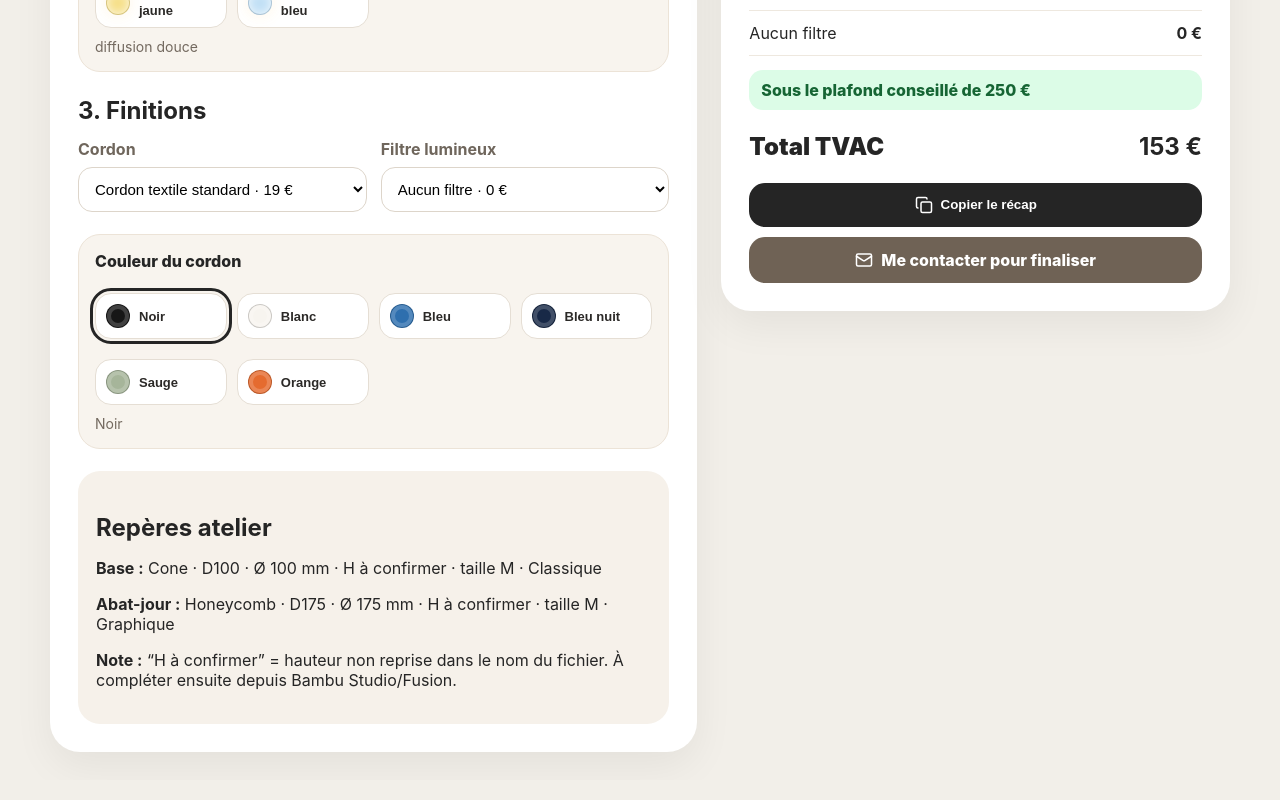
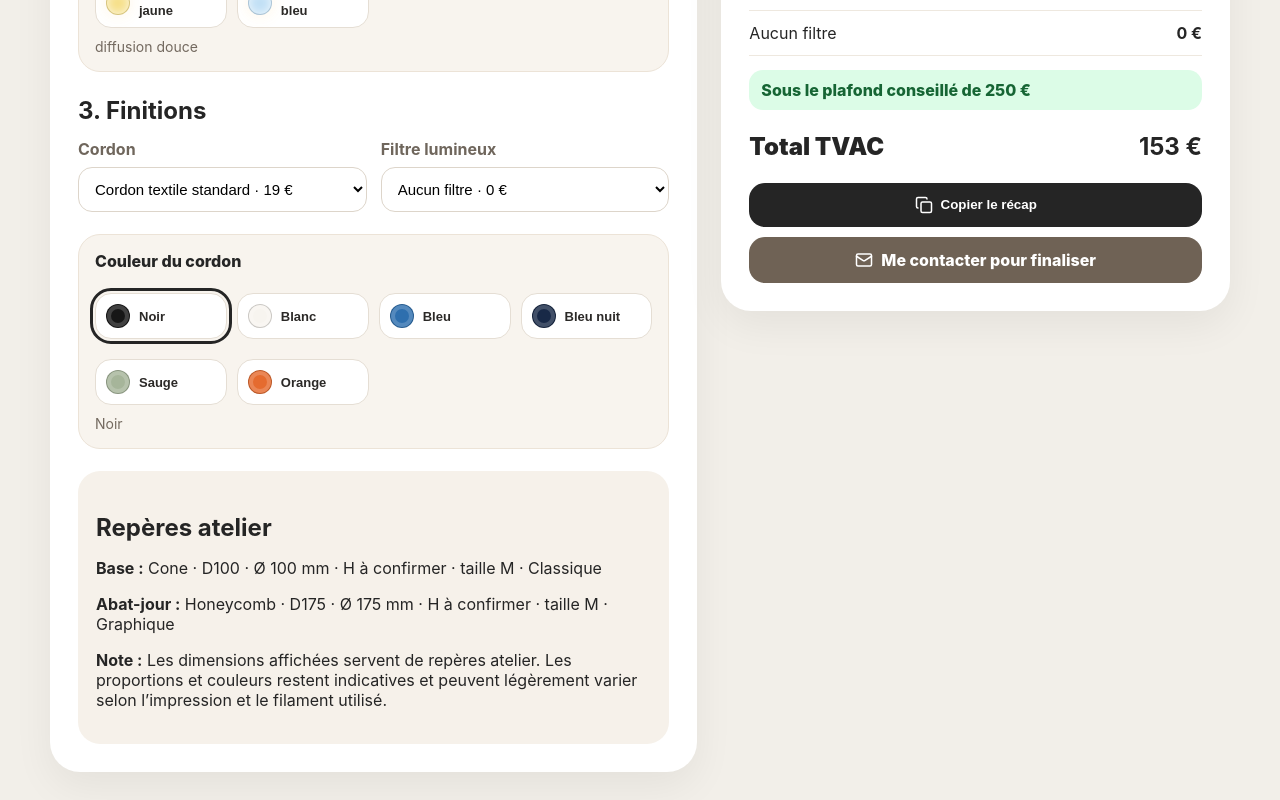
Before and after one commit to L0dri/lodri-configurator, a React (Vite) app: page / in a window 1280 px wide. Shown: the part 1119-1919 px from the top of the page. Built offline with nearby package versions, Linux system fonts and the light colour scheme.

Commit message:
Update main.jsx

```diff
--- a/src/main.jsx
+++ b/src/main.jsx
@@ -683,7 +683,7 @@ Contact : lodri@lodri.be`, [base, shade, cordon, filter, baseColor, shadeColor,
               <h2>Repères atelier</h2>
               <p><strong>Base :</strong> {base.family} · {base.ref} · Ø {base.diameter} · H {base.height} · taille {base.size} · {base.tier}</p>
               <p><strong>Abat-jour :</strong> {shade.family} · {shade.ref} · Ø {shade.diameter} · H {shade.height} · taille {shade.size} · {shade.tier}</p>
-              <p><strong>Note :</strong> “H à confirmer” = hauteur non reprise dans le nom du fichier. À compléter ensuite depuis Bambu Studio/Fusion.</p>
+              <p><strong>Note :</strong> Les dimensions affichées servent de repères atelier. Les proportions et couleurs restent indicatives et peuvent légèrement varier selon l’impression et le filament utilisé.</p>
             </div>
           )}
         </div>
```
